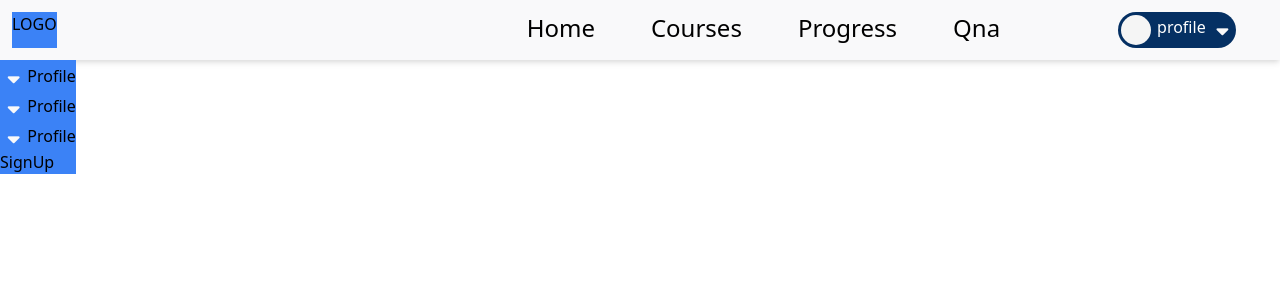
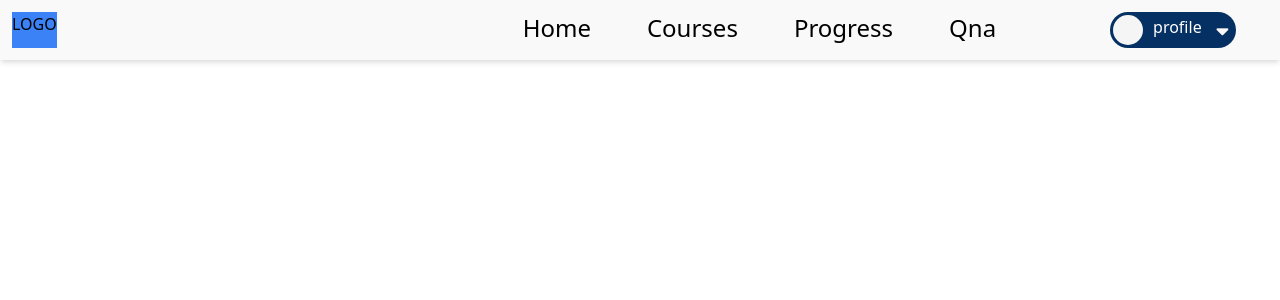
Before and after one commit to dsckiet/tech-geekz-frontend, a React (Create React App) app: page / in a window 1280 px wide. Shown: the top 300 px of the page. Built offline with nearby package versions, Linux system fonts and the light colour scheme.

Commit message:
--Navbar Dropdown Updated--

```diff
--- a/src/components/NavBar.js
+++ b/src/components/NavBar.js
@@ -2,8 +2,11 @@ import React from "react";
 import { NavLink } from "react-router-dom";
 import "./navbar.css";
 import { Link } from "react-router-dom";
+import { useState } from "react";
 
 function NavBar() {
+  const [dropdown, setDropdown] = useState(false);
+
   return (
     <div>
       <nav className="p-3 w-full h-15 shadow-md flex justify-between navbar">
@@ -25,28 +28,37 @@ function NavBar() {
             Qna
           </NavLink>
         </div>
-        <div className=" profile-dropdown flex">
+        <div
+          className="profile-dropdown flex"
+          onClick={() => setDropdown(!dropdown)}
+        >
           <div className="circle"></div>
-          <div className="text-m profile">profile</div>
-          <i class="fas fa-sort-down fa-lg icon"></i>
+          <div className="text-m profile px-1">profile</div>
+          <i
+            class={
+              dropdown
+                ? "fas fa-sort-down fa-lg icon rotate-180"
+                : "fas fa-sort-down fa-lg icon"
+            }
+          ></i>
         </div>
       </nav>
-      <div className="bg-blue-500 inline-block">
-        <div>
-          <i class="fas fa-sort-down fa-lg icon"></i>
-          <Link>Profile</Link>
+      <div className={dropdown ? "inline-block dropdown" : "hide-dropdown"}>
+        <div className="px-1 py-1.5">
+          <i class="far fa-user-circle fa-md px-1"></i>
+          <Link className="tracking-wide px-1">Profile</Link>
         </div>
-        <div>
-          <i class="fas fa-sort-down fa-lg icon"></i>
-          <Link>Profile</Link>
+        <div className="px-1 py-1.5">
+          <i class="fas fa-cog fa-md px-1"></i>
+          <Link className="tracking-wide px-1">Setting</Link>
         </div>
-        <div>
-          <i class="fas fa-sort-down fa-lg icon"></i>
-          <Link>Profile</Link>
+        <div className="px-1 py-1.5">
+          <i class="far fa-question-circle fa-md px-1"></i>
+          <Link className="tracking-wide px-1">Help</Link>
         </div>
-        <div>
+        <div className="p-1">
           <Link>
-            <button className="bg-white-500">SignUp</button>
+            <button className="bg-white-500 login">SignUp</button>
           </Link>
         </div>
       </div>
--- a/src/components/navbar.css
+++ b/src/components/navbar.css
@@ -28,3 +28,26 @@
   padding: 4px;
   color: #f9f9fa;
 }
+
+.dropdown {
+  border-radius: 20px;
+  padding: 0.8rem;
+  position: absolute;
+  right: 2.5rem;
+  z-index: -1;
+  top: 2.8rem;
+  background-color: #053063;
+  color: #f9f9fa;
+}
+
+.login {
+  background-color: lightseagreen;
+  font-size: 16px;
+  border-radius: 50px;
+  padding: 3px 15px;
+  margin: 5px 5px;
+}
+
+.hide-dropdown {
+  display: none;
+}
```
